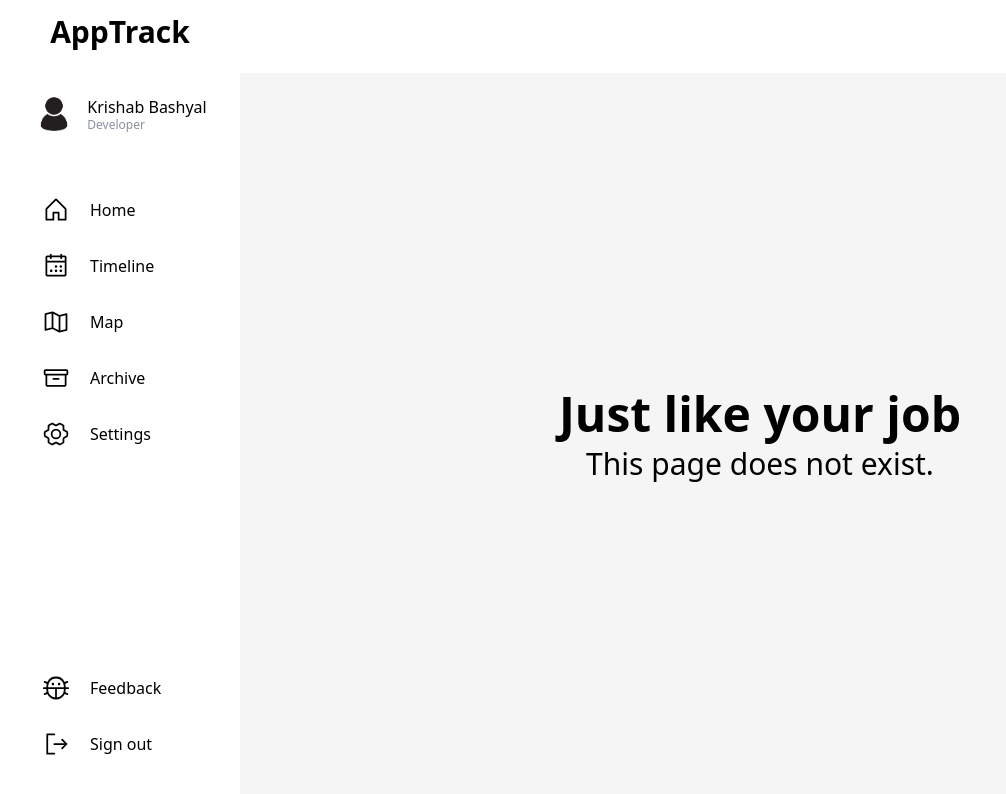
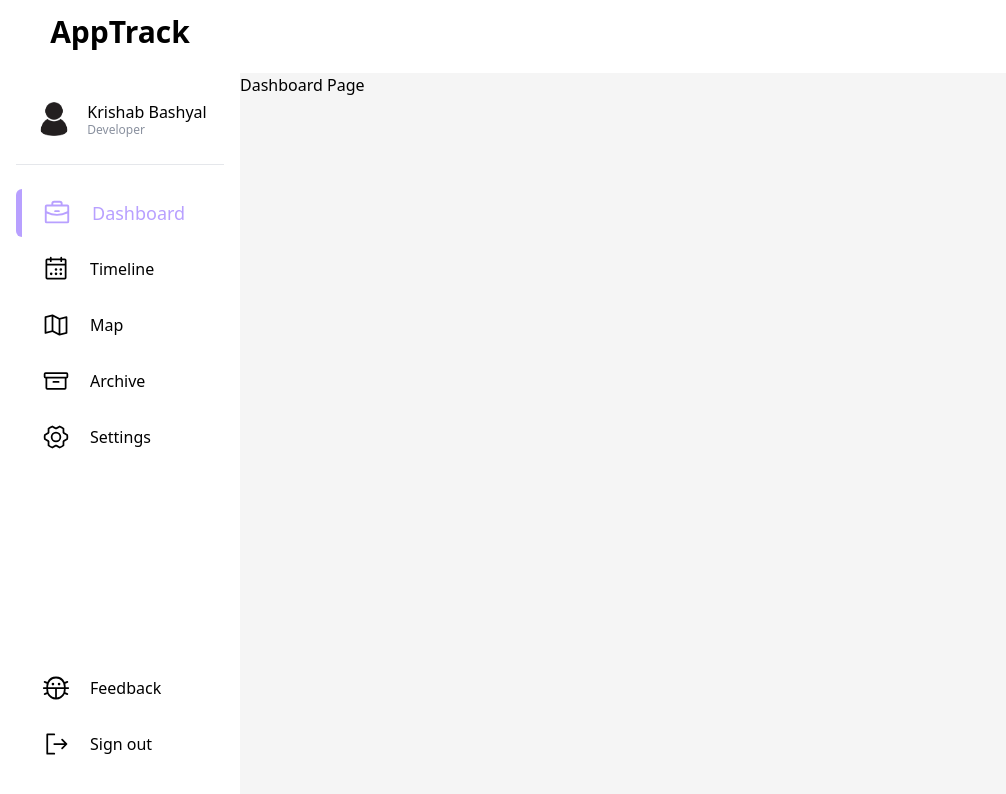
Before and after one commit to krishabbashyal/Apptive, a Next.js app in the folder client/: page /dashboard in a window 1280 px wide. Before the commit this address had no page. Shown: the top 794 px of the page, without its empty margins (0-1006 px from the left). Built offline with nearby package versions, Linux system fonts and the light colour scheme.

Commit message:
Made some changes the sidebar and routing

```diff
--- /dev/null
+++ b/client/src/app/dashboard/page.tsx
@@ -0,0 +1,9 @@
+import React from 'react'
+
+const Dashboard = () => {
+  return (
+    <div>Dashboard Page</div>
+  )
+}
+
+export default Dashboard
--- a/client/src/app/layout.tsx
+++ b/client/src/app/layout.tsx
@@ -7,7 +7,7 @@ const RootLayout: React.FC<{ children: React.ReactNode }> = ({ children }) => {
   return (
     <html lang="en">
       <body>
-        <DashboardWrapper> {children}</DashboardWrapper>
+        <DashboardWrapper>{children}</DashboardWrapper>
       </body>
     </html>
   );
--- a/client/src/components/Sidebar/index.tsx
+++ b/client/src/components/Sidebar/index.tsx
@@ -2,13 +2,13 @@
 
 import React, { useEffect, useState } from "react";
 import Image from "next/image";
-import { Archive, Bug, CalendarDots, GearSix, House, IconProps, MapTrifold, SignOut } from "@phosphor-icons/react";
+import { Archive, Bug, CalendarDots, GearSix, Briefcase, IconProps, MapTrifold, SignOut } from "@phosphor-icons/react";
 import { useRouter } from "next/navigation";
 import { usePathname } from "next/navigation";
 
 const SidebarProfileTab = () => {
   return (
-    <div className="w-full h-20 rounded-md flex justify-center cursor-pointer ">
+    <div className="w-full flex justify-center border-b border-graySeperator py-6 cursor-pointer">
       <div className="flex gap-x-3 items-center">
         <Image src="/images/profile.jpg" className="rounded-full" width={42} height={42} alt="Profile Picture" />
         <div>
@@ -60,9 +60,9 @@ const Sidebar = () => {
       <div></div>
       <div className="flex flex-col mt-2.5 mx-4 flex-grow">
         <SidebarProfileTab />
-        <div className="flex mt-8 flex-col flex-grow">
+        <div className="flex mt-6 flex-col flex-grow">
           <div className="flex flex-col gap-y-2 flex-grow">
-            <SidebarTab route="/" icon={House} label="Home" />
+            <SidebarTab route="/dashboard" icon={Briefcase} label="Dashboard" />
             <SidebarTab route="/timeline" icon={CalendarDots} label="Timeline" />
             <SidebarTab route="/map" icon={MapTrifold} label="Map" />
             <SidebarTab route="/archive" icon={Archive} label="Archive" />
--- a/client/tailwind.config.ts
+++ b/client/tailwind.config.ts
@@ -15,6 +15,7 @@ const config: Config = {
         accentLight: "#B8A0FF",
         accentDark: "#684FB1",
         cadetGray: "#8A919F",
+        graySeperator: "#e5e7eb",
         bittersweet: "#f25757",
       },
     },
```
